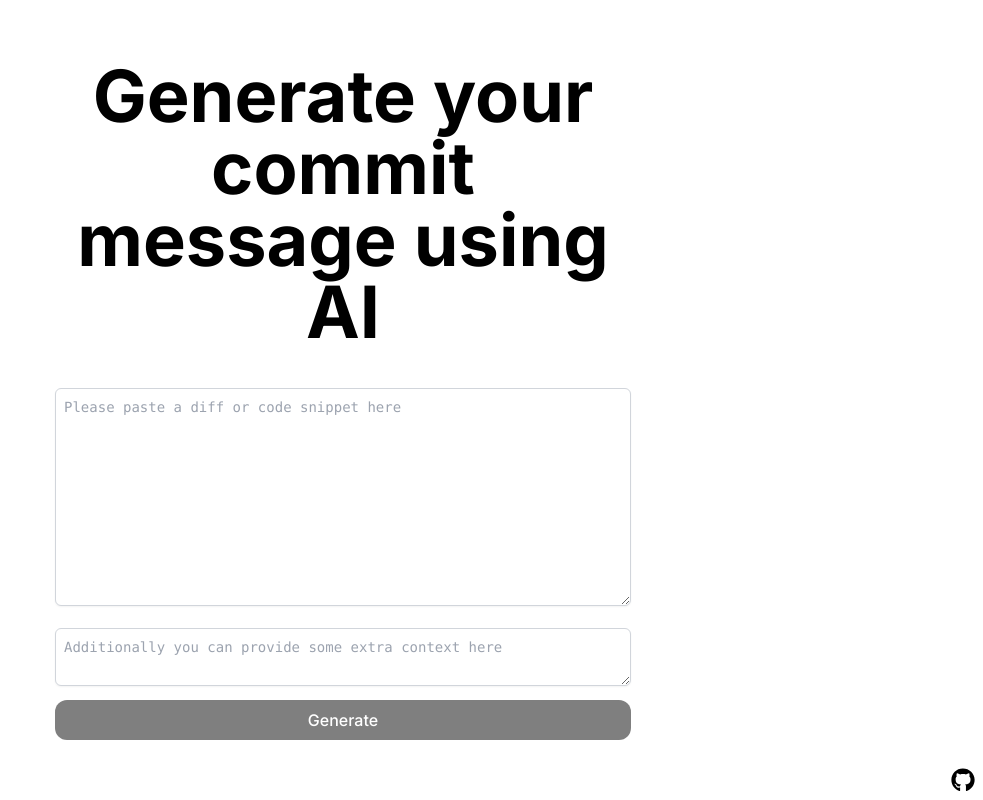
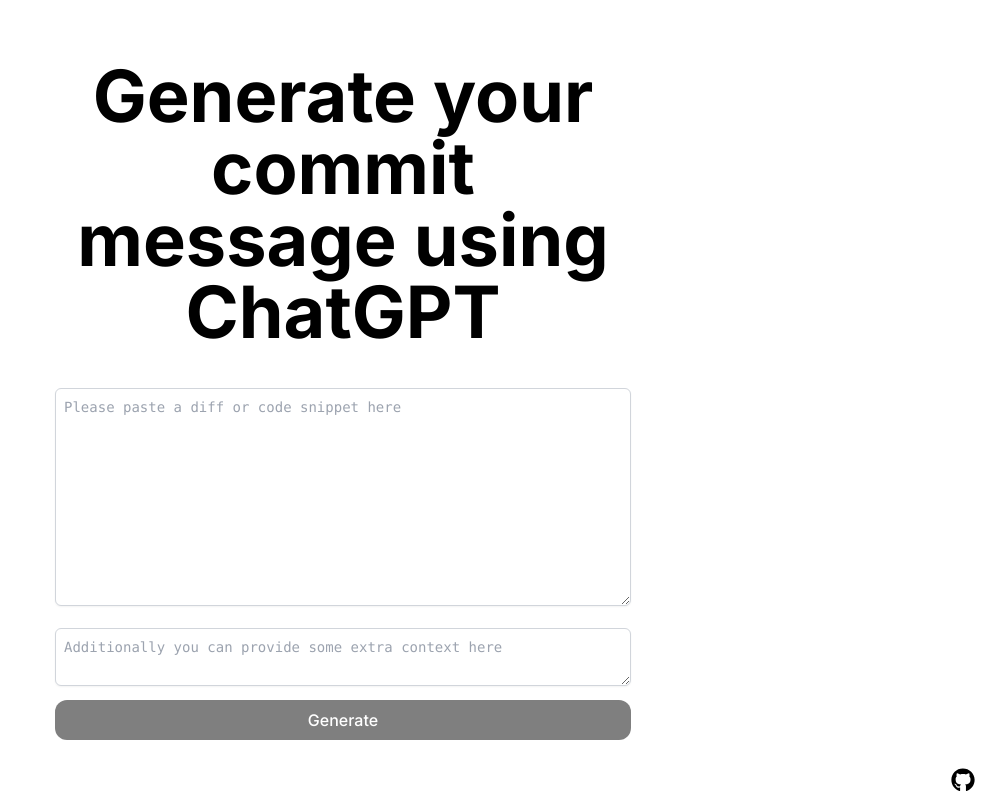
Before and after one commit to segersniels/commit-message, a Next.js app: page / in a window 1280 px wide. Shown: the whole page, without its empty margins (297-1280 px from the left). Built offline with nearby package versions, Linux system fonts and the light colour scheme.

Commit message:
:speech_balloon: Mention ChatGPT instead of AI

```diff
--- a/src/pages/index.tsx
+++ b/src/pages/index.tsx
@@ -89,7 +89,7 @@
       </Head>
 
       <div className={styles.wrapper}>
-        <h1 className={styles.title}>Generate your commit message using AI</h1>
+        <h1 className={styles.title}>Generate your commit message using ChatGPT</h1>
 
         <form onSubmit={handleSubmit}>
           <TextArea
```
